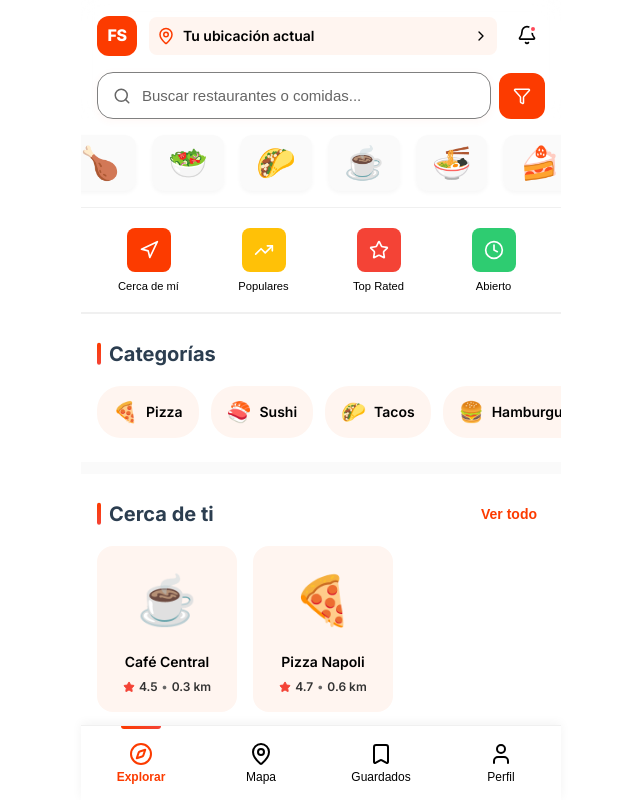
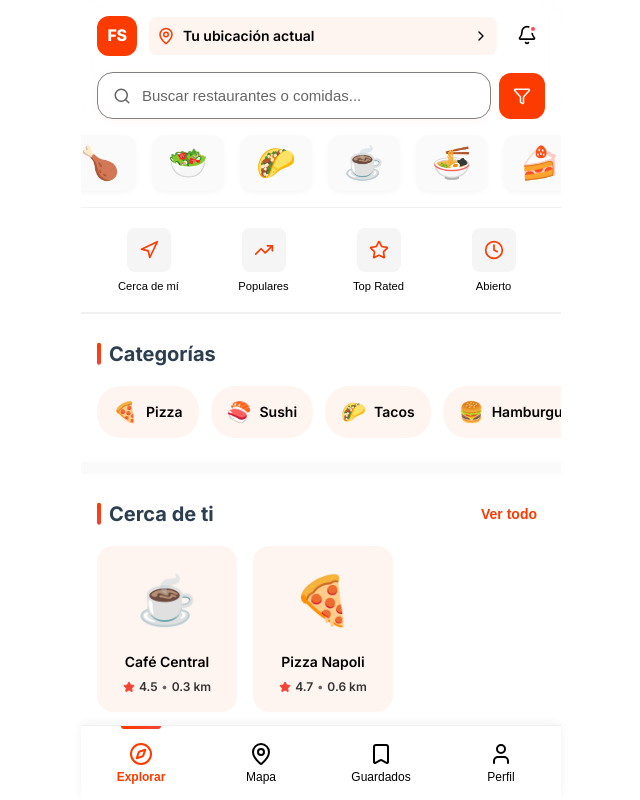
Before and after one commit to gjorwi/foodspot, a Next.js app: page / in a window 1280 px wide. Shown: the whole page, without its empty margins (319-959 px from the left). Built offline with nearby package versions, Linux system fonts and the light colour scheme.

Commit message:
returned

```diff
--- a/app/page.js
+++ b/app/page.js
@@ -150,26 +150,26 @@ export default function Home() {
         {/* Quick Actions */}
         <div className={styles.quickActions}>
           <button className={styles.quickActionButton}>
-            <div className={styles.quickActionIcon} style={{ background: 'var(--primary)' }}>
-              <Navigation size={20} color="white" />
+            <div className={styles.quickActionIcon}>
+              <Navigation size={20} />
             </div>
             <span>Cerca de mí</span>
           </button>
           <button className={styles.quickActionButton}>
-            <div className={styles.quickActionIcon} style={{ background: 'var(--secondary)' }}>
-              <TrendingUp size={20} color="white" />
+            <div className={styles.quickActionIcon}>
+              <TrendingUp size={20} />
             </div>
             <span>Populares</span>
           </button>
           <button className={styles.quickActionButton}>
-            <div className={styles.quickActionIcon} style={{ background: 'var(--accent)' }}>
-              <Star size={20} color="white" />
+            <div className={styles.quickActionIcon}>
+              <Star size={20} />
             </div>
             <span>Top Rated</span>
           </button>
           <button className={styles.quickActionButton}>
-            <div className={styles.quickActionIcon} style={{ background: 'var(--success)' }}>
-              <Clock size={20} color="white" />
+            <div className={styles.quickActionIcon}>
+              <Clock size={20} />
             </div>
             <span>Abierto</span>
           </button>
--- a/app/page.module.css
+++ b/app/page.module.css
@@ -245,12 +245,17 @@
   display: flex;
   align-items: center;
   justify-content: center;
+  background: #F5F5F5 !important;
   transition: var(--transition);
 }
 
 .quickActionButton:active .quickActionIcon {
+  background: #E8E8E8 !important;
   transform: scale(0.95);
-  opacity: 0.9;
+}
+
+.quickActionIcon svg {
+  color: var(--primary) !important;
 }
 
 /* Mobile Section */
```
